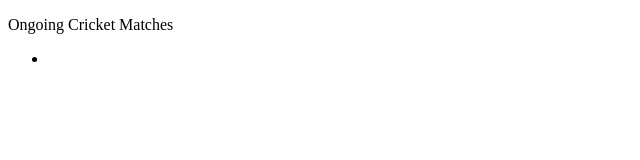
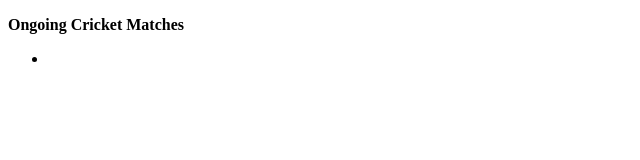
Before and after one commit to changrtanay/cricksion, a browser extension: page index.html in a window 1280 px wide. Shown: the full height of the page, 0-640 px from the left. Drawn offline with Linux system fonts and the light colour scheme.

Commit message:
1.2 Update index.html

```diff
--- a/index.html
+++ b/index.html
@@ -8,7 +8,7 @@
     <title>Cricksion</title>
   </head>
   <body>
-    <p>Ongoing Cricket Matches</p>
+    <p><b>Ongoing Cricket Matches</b></p>
     <ul>
       <li id="matches"></li>
     </ul>
```
